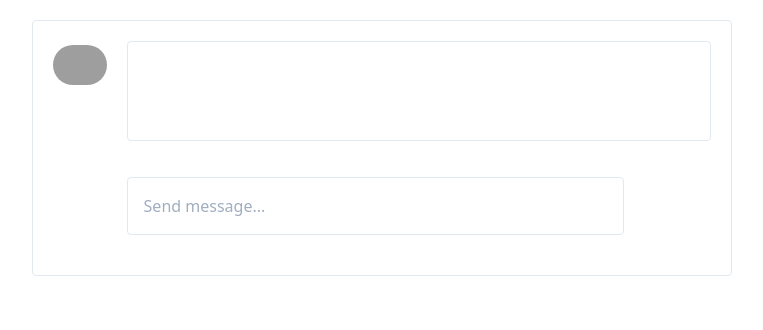
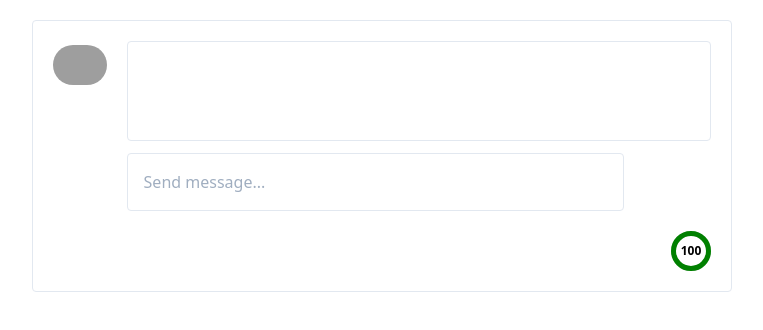
Before and after one commit to ThaoLee28/reactjs-word-count, a React (Create React App) app: page / in a window 1280 px wide. Shown: the top 330 px of the page, without its empty margins (258-1021 px from the left). Built offline with nearby package versions, Linux system fonts and the light colour scheme; grey boxes are pictures that could not be loaded.

Commit message:
Component Circular Progressbar

```diff
--- a/package.json
+++ b/package.json
@@ -3,7 +3,9 @@
   "version": "0.1.0",
   "private": true,
   "dependencies": {
+    "@material-ui/core": "^3.3.2",
     "classnames": "^2.2.6",
+    "material-ui": "^0.20.2",
     "react": "^16.6.0",
     "react-dom": "^16.6.0",
     "react-scripts": "2.1.0"
--- /dev/null
+++ b/src/components/CircularProgress.js
@@ -0,0 +1,66 @@
+import React, { Component } from 'react';
+
+class CircularProgress extends Component {
+  static defaultProps = {
+    size: 40,
+    word: 100,
+    strokeWidth: 5
+  };
+  colorCircle = () => {
+    if (this.props.word < 0)
+      return "red";
+    if (this.props.word > 0 && this.props.word <=20)
+      return "yellow";
+    if (this.props.word > 20)
+      return "green";
+  }
+  render() {
+    const size = this.props.size;
+    const radius = (this.props.size - this.props.strokeWidth) / 2;
+    const viewBox = `0 0 ${size} ${size}`;
+    const dashArray = radius * Math.PI * 2;
+    const dashOffset = dashArray - dashArray * this.props.word / 100;
+    return (
+      <svg
+        width={this.props.size}
+        height={this.props.size}
+        viewBox={viewBox}>
+        <circle
+          cx={this.props.size / 2}
+          cy={this.props.size / 2}
+          r={radius}
+          strokeWidth={`${this.props.strokeWidth}px`}
+          style={{
+            stroke: '#ddd',
+            fill: 'none'
+          }}
+        />
+        <circle
+          cx={this.props.size / 2}
+          cy={this.props.size / 2}
+          r={radius}
+          strokeWidth={`${this.props.strokeWidth}px`}
+          transform={`rotate(-90 ${this.props.size / 2} ${this.props.size / 2})`}
+          style={{
+            strokeDasharray: dashArray,
+            strokeDashoffset: dashOffset,
+            stroke: `${this.colorCircle()}`,
+            strokeLinecap: 'round',
+            strokeLinejoin: 'round',
+            fill: 'none',
+          }}
+        />
+        <text
+          className="text-xs font-bold"
+          x="50%"
+          y="50%"
+          dy=".3em"
+          textAnchor="middle">
+          {`${this.props.word}`}
+        </text>
+      </svg>
+    );
+  }
+}
+
+export default CircularProgress
--- a/src/components/WordCount.js
+++ b/src/components/WordCount.js
@@ -1,5 +1,5 @@
 import React, { Component } from 'react';
-// import classNames from 'classnames/bind';
+import CircularProgress from './CircularProgress';
 
 class WordCound extends Component {
   constructor(props) {
@@ -45,7 +45,7 @@ class WordCound extends Component {
   }
   render(){
     return(
-      <div className="container mx-auto h-64 border border-solid rounded mt-5 flex flex-row bg-green-lightest" style={{ maxWidth: 700}}>
+      <div className="container mx-auto h-full border border-solid rounded mt-5 flex flex-row bg-green-lightest" style={{ maxWidth: 700}}>
         <div className="h-16 w-16 flex items-center justify-center my-3 ml-5">
           <img
             className="max-w-full rounded-full bg-white"
@@ -58,8 +58,9 @@ class WordCound extends Component {
             <ul
               className="list-reset border border-green rounded w-full p-4 bg-white h-64"
               style={{
-                overflowY: 'scroll',
+                overflow: 'scroll',
                 maxHeight: 100,
+                maxWidth: 610,
               }}
             >
               {(this.state.msg || []).map((ms) =>(
@@ -88,8 +89,8 @@ class WordCound extends Component {
               </button>
             </form>
           </div>
-          <div style={{width: `${this.state.max_chars + '%'}`}} className="bg-grey">
-            <div style={{width: `${this.state.chars_right + '%'}`}} className={`${this.colorText()}`}>{this.state.chars_right}</div>
+          <div className="flex justify-end">
+            <CircularProgress word={`${this.state.chars_right == null ? this.state.max_chars : this.state.chars_right} `}/>
           </div>
         </div>
       </div>
```
Also changed, not shown: 1 other file (tests, documents, lock files or other folders).
